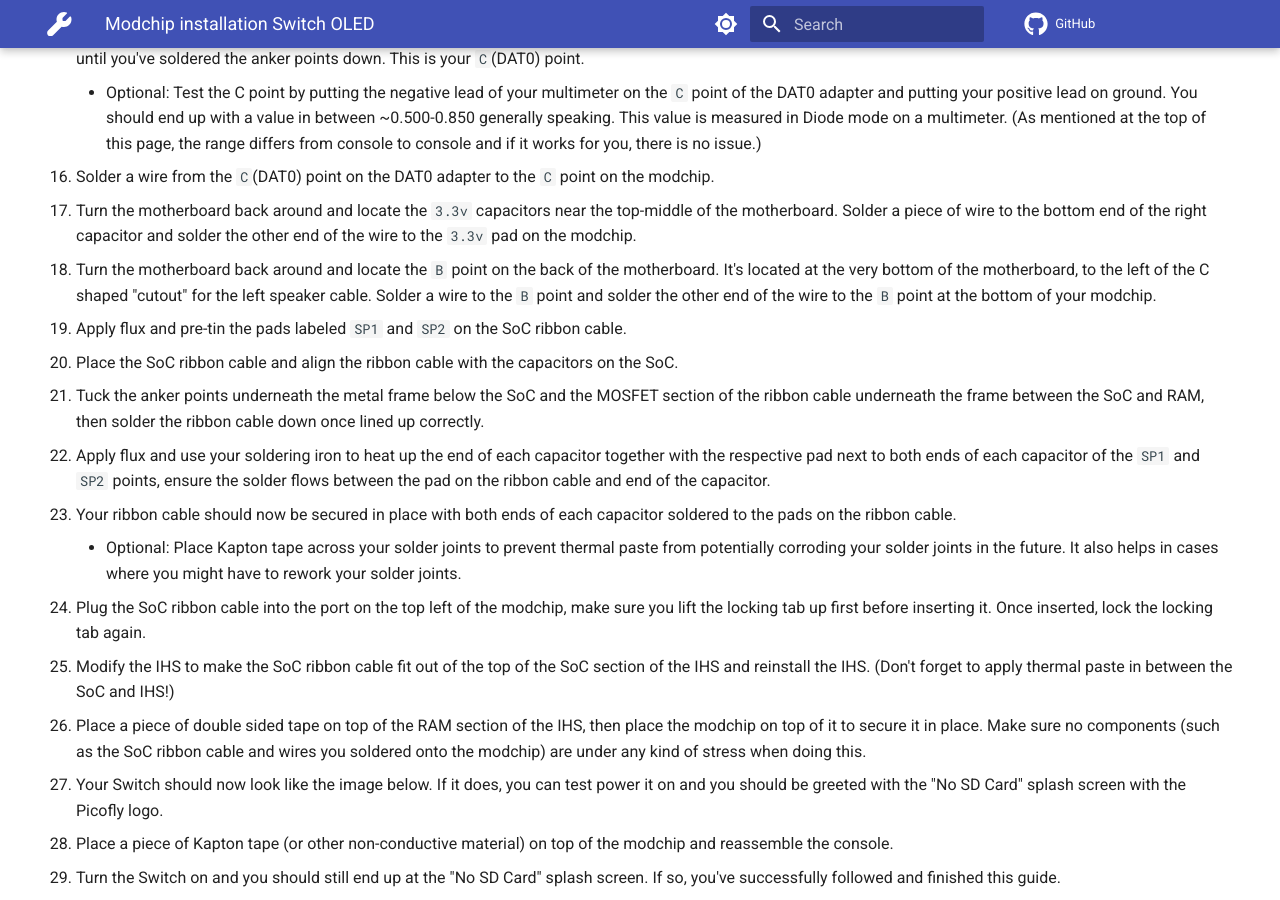
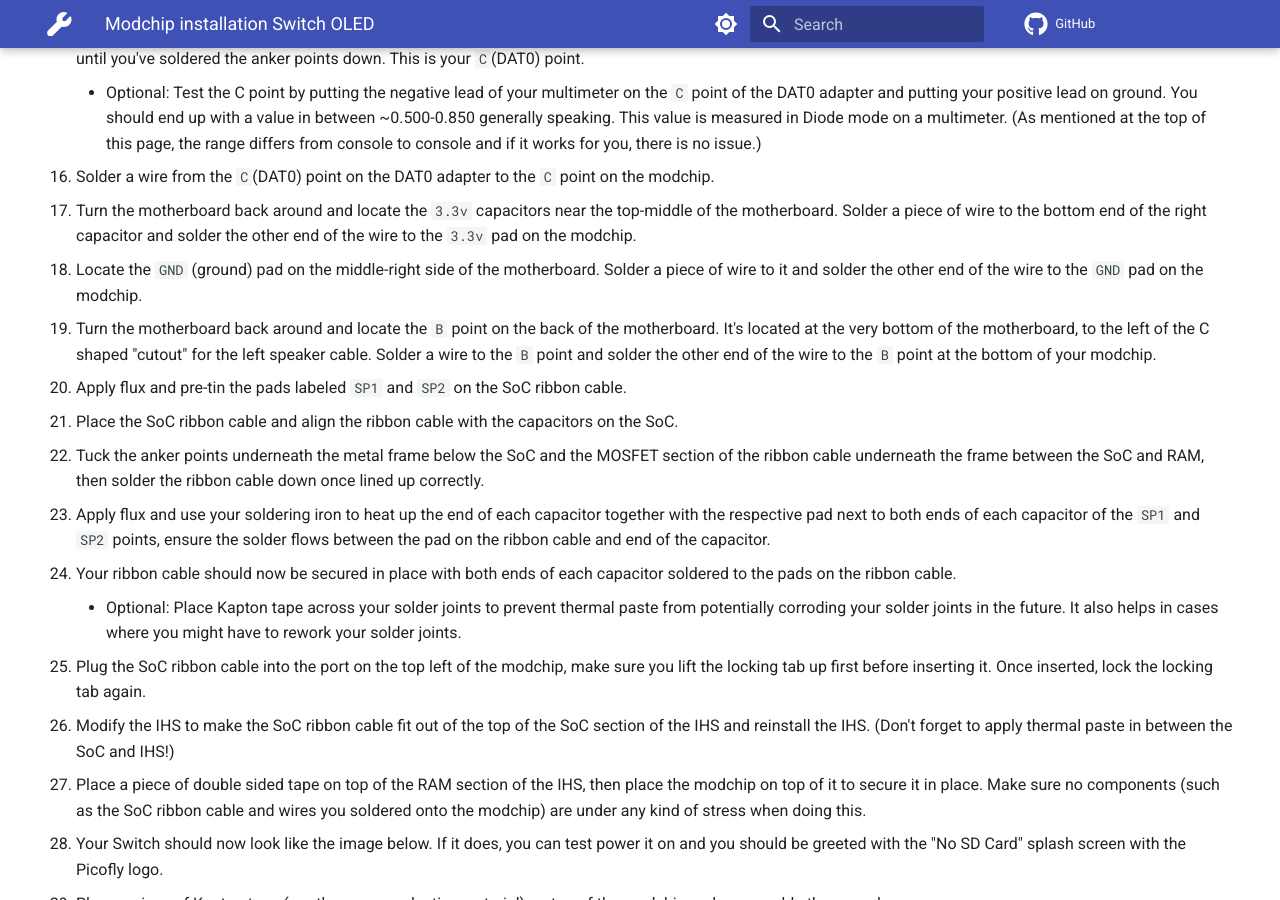
Before and after one commit to DefenderOfHyrule/defenderofhyrule.github.io, an MkDocs documentation site: the page built from docs/modchip/oled.md, in a window 1280 px wide and 900 px high, scrolled down 2267 px. Built offline with MkDocs 1.6.1 and Material for MkDocs 9.7.7, drawn with Linux system fonts in a browser that asks for light colours; comment, search, counter and statistics services are not loaded.

Commit message:
added a step

```diff
--- a/docs/modchip/oled.md
+++ b/docs/modchip/oled.md
@@ -91,31 +91,33 @@ These values can differ from console to console. If your modchip installation wo
 
 17. Turn the motherboard back around and locate the `3.3v` capacitors near the top-middle of the motherboard. Solder a piece of wire to the bottom end of the right capacitor and solder the other end of the wire to the `3.3v` pad on the modchip.
 
-18. Turn the motherboard back around and locate the `B` point on the back of the motherboard. It's located at the very bottom of the motherboard, to the left of the C shaped "cutout" for the left speaker cable.
+18. Locate the `GND` (ground) pad on the middle-right side of the motherboard. Solder a piece of wire to it and solder the other end of the wire to the `GND` pad on the modchip.
+
+19. Turn the motherboard back around and locate the `B` point on the back of the motherboard. It's located at the very bottom of the motherboard, to the left of the C shaped "cutout" for the left speaker cable.
 Solder a wire to the `B` point and solder the other end of the wire to the `B` point at the bottom of your modchip.
 
-19. Apply flux and pre-tin the pads labeled `SP1` and `SP2` on the SoC ribbon cable.
+20. Apply flux and pre-tin the pads labeled `SP1` and `SP2` on the SoC ribbon cable.
 
-20. Place the SoC ribbon cable and align the ribbon cable with the capacitors on the SoC.
+21. Place the SoC ribbon cable and align the ribbon cable with the capacitors on the SoC.
 
-21. Tuck the anker points underneath the metal frame below the SoC and the MOSFET section of the ribbon cable underneath the frame between the SoC and RAM, then solder the ribbon cable down once lined up correctly.
+22. Tuck the anker points underneath the metal frame below the SoC and the MOSFET section of the ribbon cable underneath the frame between the SoC and RAM, then solder the ribbon cable down once lined up correctly.
 
-22. Apply flux and use your soldering iron to heat up the end of each capacitor together with the respective pad next to both ends of each capacitor of the `SP1` and `SP2` points, ensure the solder flows between the pad on the ribbon cable and end of the capacitor.
+23. Apply flux and use your soldering iron to heat up the end of each capacitor together with the respective pad next to both ends of each capacitor of the `SP1` and `SP2` points, ensure the solder flows between the pad on the ribbon cable and end of the capacitor.
 
-23. Your ribbon cable should now be secured in place with both ends of each capacitor soldered to the pads on the ribbon cable.
+24. Your ribbon cable should now be secured in place with both ends of each capacitor soldered to the pads on the ribbon cable.
        - Optional: Place Kapton tape across your solder joints to prevent thermal paste from potentially corroding your solder joints in the future. It also helps in cases where you might have to rework your solder joints.
 
-24. Plug the SoC ribbon cable into the port on the top left of the modchip, make sure you lift the locking tab up first before inserting it. Once inserted, lock the locking tab again.
+25. Plug the SoC ribbon cable into the port on the top left of the modchip, make sure you lift the locking tab up first before inserting it. Once inserted, lock the locking tab again.
 
-25. Modify the IHS to make the SoC ribbon cable fit out of the top of the SoC section of the IHS and reinstall the IHS. (Don't forget to apply thermal paste in between the SoC and IHS!)
+26. Modify the IHS to make the SoC ribbon cable fit out of the top of the SoC section of the IHS and reinstall the IHS. (Don't forget to apply thermal paste in between the SoC and IHS!)
 
-26. Place a piece of double sided tape on top of the RAM section of the IHS, then place the modchip on top of it to secure it in place. Make sure no components (such as the SoC ribbon cable and wires you soldered onto the modchip) are under any kind of stress when doing this.
+27. Place a piece of double sided tape on top of the RAM section of the IHS, then place the modchip on top of it to secure it in place. Make sure no components (such as the SoC ribbon cable and wires you soldered onto the modchip) are under any kind of stress when doing this.
 
-27. Your Switch should now look like the image below. If it does, you can test power it on and you should be greeted with the "No SD Card" splash screen with the Picofly logo.
+28. Your Switch should now look like the image below. If it does, you can test power it on and you should be greeted with the "No SD Card" splash screen with the Picofly logo.
 
-28. Place a piece of Kapton tape (or other non-conductive material) on top of the modchip and reassemble the console.
+29. Place a piece of Kapton tape (or other non-conductive material) on top of the modchip and reassemble the console.
 
-29. Turn the Switch on and you should still end up at the "No SD Card" splash screen. If so, you've successfully followed and finished this guide.
+30. Turn the Switch on and you should still end up at the "No SD Card" splash screen. If so, you've successfully followed and finished this guide.
 
 #### What's next?
 
```
